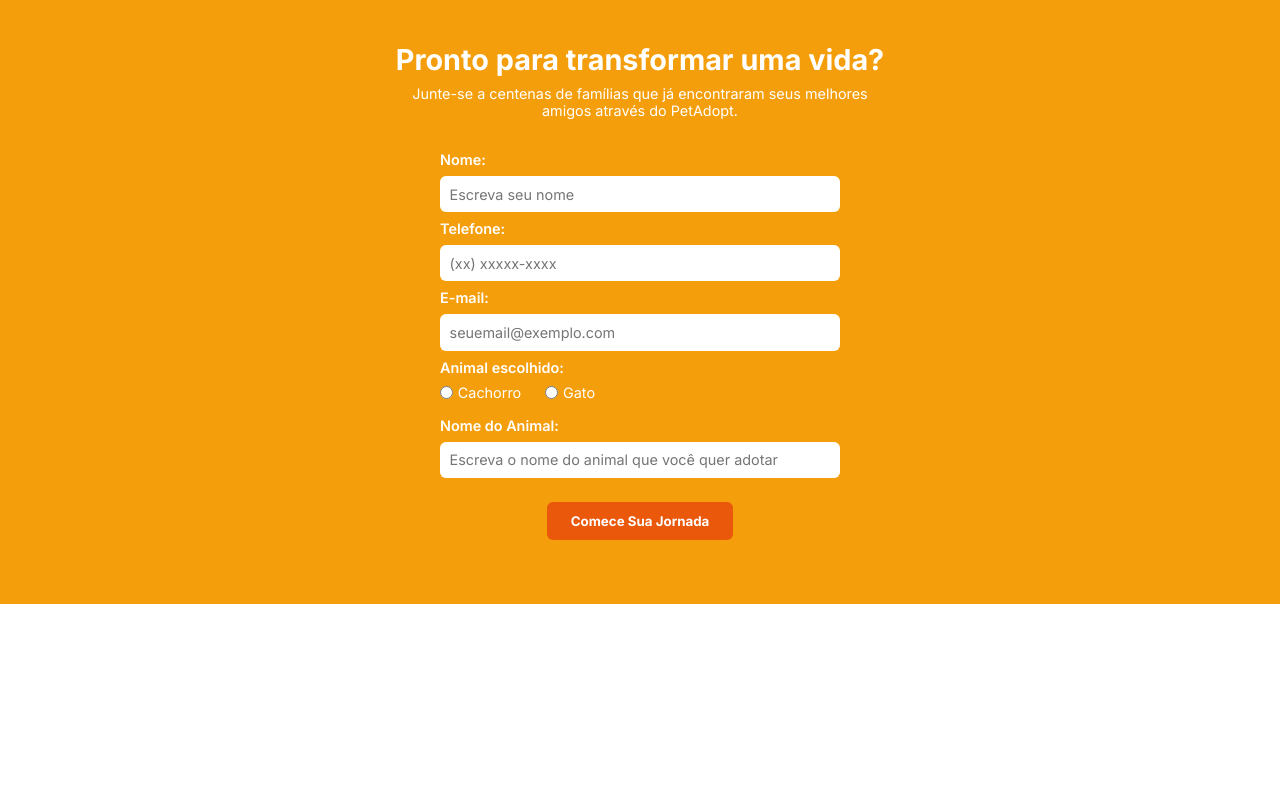
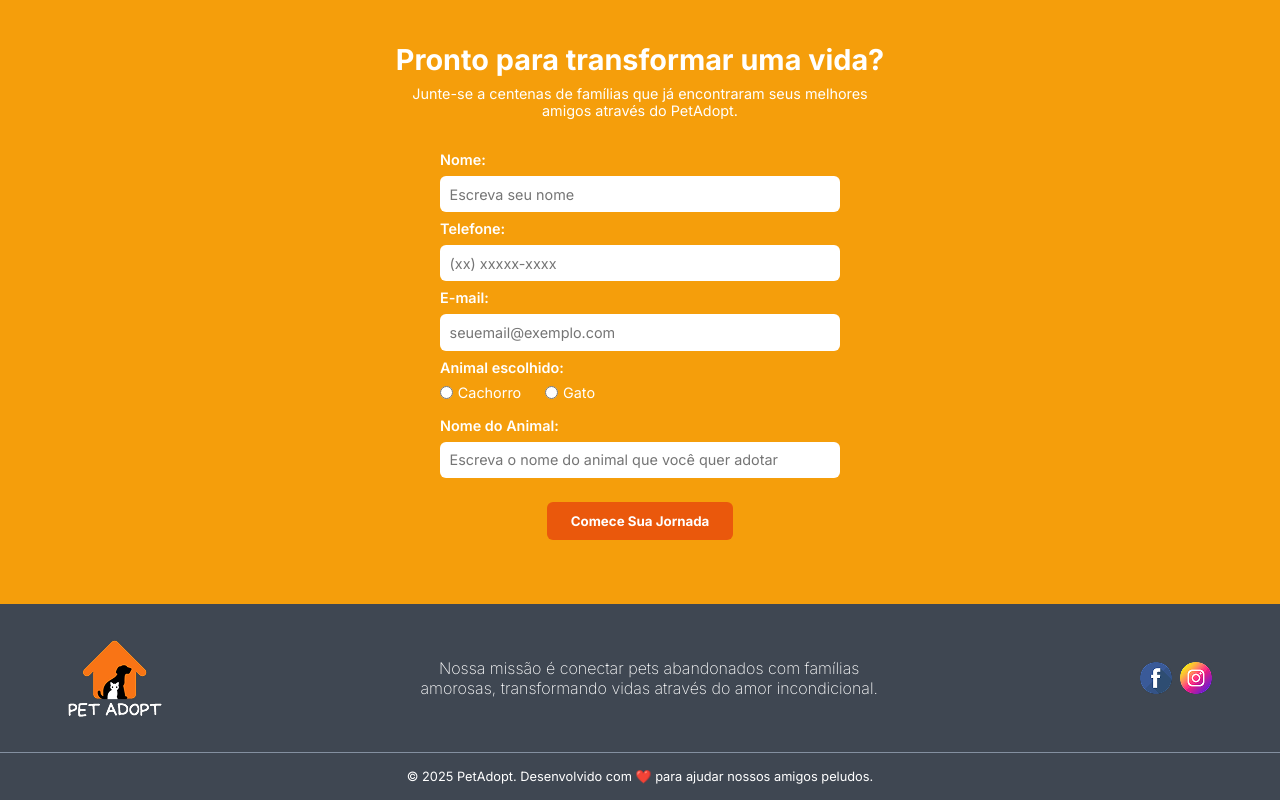
Before and after one commit to juliavaz11/Pet-Adopt-, a plain HTML site: page index.html in a window 1280 px wide. Shown: the part 702-1502 px from the top of the page. Before the commit the page ends 1306 px from the top, so only its background shows below. Drawn offline with Linux system fonts and the light colour scheme.

Commit message:
Adicionando Footer

```diff
--- a/index.html
+++ b/index.html
@@ -13,13 +13,13 @@
         rel="stylesheet">
     <title>Pet Adopt</title>
 </head>
-<header>
+
+
+<body>
+    <header>
         <img src="./assets/Logo.png" alt="Logo Pet Adopt" />
         <button class="btnAdote"> Adote </button>
     </header>
-
-<body>
-
 
     <main>
 
@@ -122,6 +122,27 @@
 
 
     </main>
+<footer>
+
+  <div class="footerTop">
+    <img src="./assets/Logo.png" alt="Logo da Pet Adopt"/>
+
+    <p>
+      Nossa missão é conectar pets abandonados com famílias amorosas,
+      transformando vidas através do amor incondicional.
+    </p>
+
+    <nav>
+      <img src="/assets/facebook.png" alt="Ícone do Facebook"/>
+      <img src="/assets/instagram.png" alt="Ícone do Instagram"/>
+    </nav>
+  </div>
+
+  <div class="finalFooter">
+    © 2025 PetAdopt. Desenvolvido com ❤️ para ajudar nossos amigos peludos.
+  </div>
+
+</footer>
 
     <script src="/script.js"></script>
 </body>
--- a/style.scss
+++ b/style.scss
@@ -167,3 +167,39 @@ article {
     }
   }
 }
+footer {
+  background-color: #3f4752;
+  color: white;
+}
+
+
+.footerTop {
+  display: flex;
+  align-items: center;
+  justify-content: space-between;
+  padding: 2rem 4rem;
+}
+
+.footerTop p {
+  max-width: 500px;
+  text-align: center;
+  font-weight: 200;
+}
+
+.footerTop nav {
+  display: flex;
+  width: 7%;
+  justify-content: space-around;
+}
+
+footer img {
+  cursor: pointer;
+}
+
+
+.finalFooter {
+  text-align: center;
+  padding: 1rem;
+  font-size: 0.8rem;
+  border-top: 1px solid #8490a0;
+}
```
Also changed, not shown: style.css, 1 other file.
